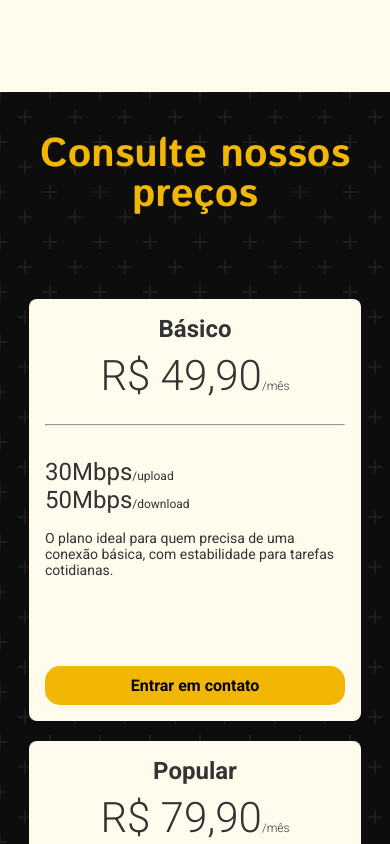
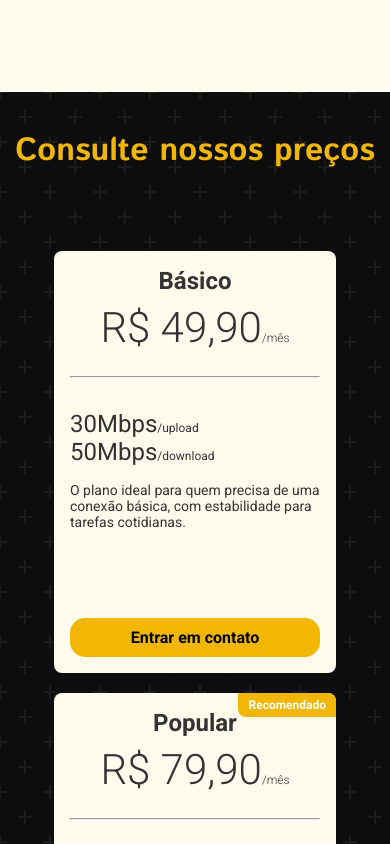
Before and after one commit to ramonexe/rede-landan, a React (Vite) app: page / in a window 390 px wide. Shown: the part 1680-2524 px from the top of the page. Built offline with nearby package versions, Linux system fonts and the light colour scheme.

Commit message:
adiciona faixa de recomendação e ajusta responsividade nos cards de preço

```diff
--- a/src/sections/Precos.tsx
+++ b/src/sections/Precos.tsx
@@ -21,6 +21,7 @@ const Precos: React.FC = () => {
                     uploadMbps={20}
                     downloadMbps={100}
                     descricao="Uma conexão rápida e estável para quem exige mais da internet no dia a dia."
+                    recomendado={true}
                 />
                 <CardPreco
                     nomePlano="Avançado"
@@ -65,6 +66,10 @@ const Title = styled.h1`
     text-align: center;
     color: ${props => props.theme.colors.primary};
     margin-bottom: 5vh;
+
+    @media (max-width: 768px) {
+        font-size: 2rem;
+    }
 `;
 
 const Container = styled.div`
--- a/src/sections/components/CardPreco.tsx
+++ b/src/sections/components/CardPreco.tsx
@@ -9,6 +9,7 @@ interface CardPrecoProps {
     uploadMbps: number;
     downloadMbps: number;
     descricao: string;
+    recomendado?: boolean;
 }
 
 const CardContainer = styled.div`
@@ -20,6 +21,11 @@ const CardContainer = styled.div`
     display: flex;
     flex-direction: column;
     justify-content: space-between;
+    position: relative;
+
+    @media (max-width: 425px) {
+        max-width: 250px;
+    }
 `;
 
 const PlanoHeader = styled.div`
@@ -63,9 +69,23 @@ const Tipo = styled.span`
     font-size: 12px;
 `;
 
-const CardPreco: React.FC<CardPrecoProps> = ({ nomePlano, preco, tipoPlano, uploadMbps, downloadMbps, descricao }) => {
+const FaixaRecomendado = styled.div`
+    position: absolute;
+    top: 0;
+    right: 0;
+    background-color: ${props => props.theme.colors.primary};
+    color: #fff;
+    padding: 5px 10px;
+    font-size: 12px;
+    font-weight: bold;
+    border-top-right-radius: 8px;
+    border-bottom-left-radius: 8px;
+`;
+
+const CardPreco: React.FC<CardPrecoProps> = ({ nomePlano, preco, tipoPlano, uploadMbps, downloadMbps, descricao, recomendado }) => {
     return (
         <CardContainer>
+            {recomendado && <FaixaRecomendado>Recomendado</FaixaRecomendado>}
             <PlanoHeader>
                 <NomePlano>{nomePlano}</NomePlano>
                 <Preco>{preco}<Tipo>{tipoPlano}</Tipo></Preco>
```
